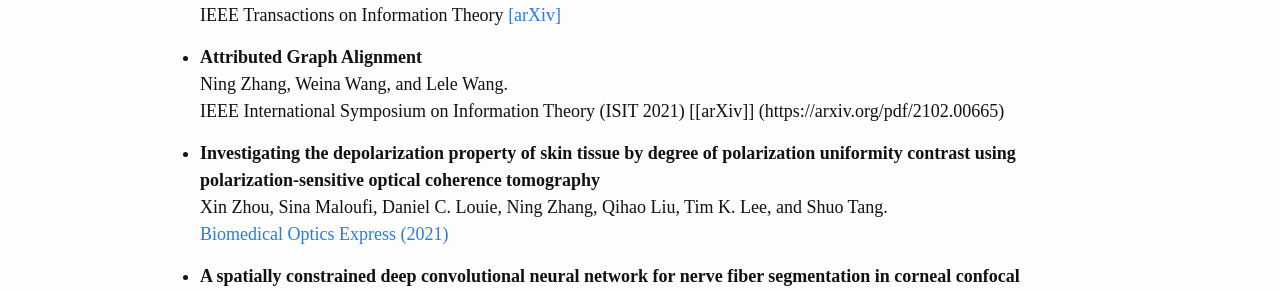
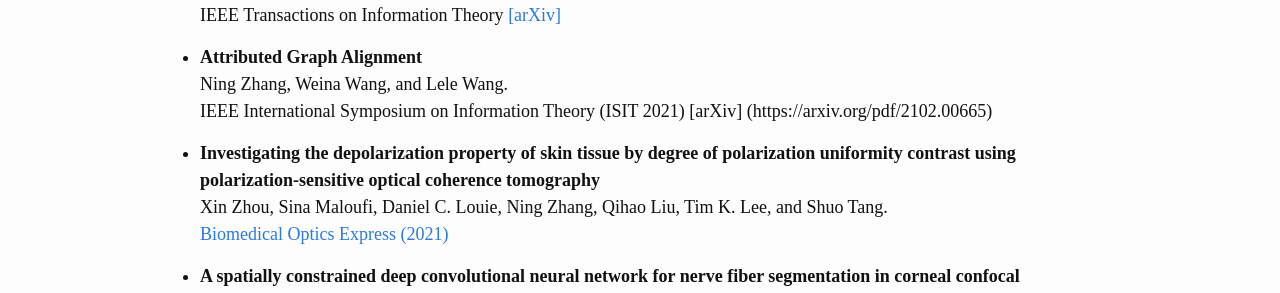
Before and after one commit to NingZhang-Git/NZ_website, a Jekyll site: the page built from index.md, in a window 1280 px wide. Shown: the part 844-1137 px from the top of the page. Built offline with Jekyll 4.4.1, drawn with Linux system fonts in a browser that asks for light colours.

```diff
--- a/index.md
+++ b/index.md
@@ -33,7 +33,7 @@ IEEE Transactions on Information Theory [[arXiv]](https://arxiv.org/pdf/2201.101
 
 - **Attributed Graph Alignment**\
 Ning Zhang, Weina Wang, and Lele Wang.\
-IEEE International Symposium on Information Theory (ISIT 2021) [[arXiv]] (https://arxiv.org/pdf/2102.00665)
+IEEE International Symposium on Information Theory (ISIT 2021) [arXiv] (https://arxiv.org/pdf/2102.00665)
 <!-- <span> *Our poster won the best poster prize in NASIT 2021.*</span> -->
 
 - **Investigating the depolarization property of skin tissue by degree of polarization uniformity contrast using polarization-sensitive optical coherence tomography**\
```
